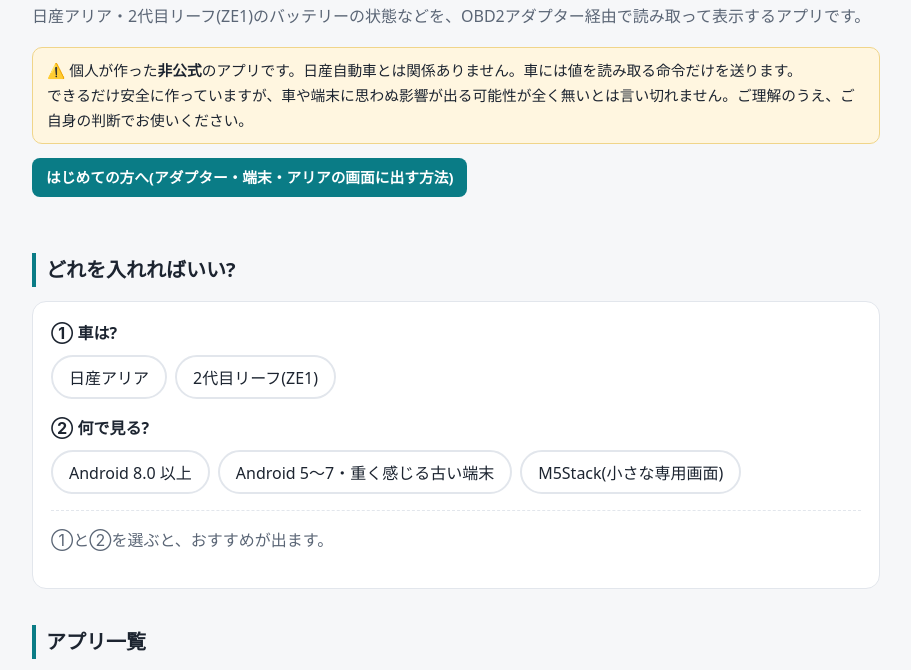
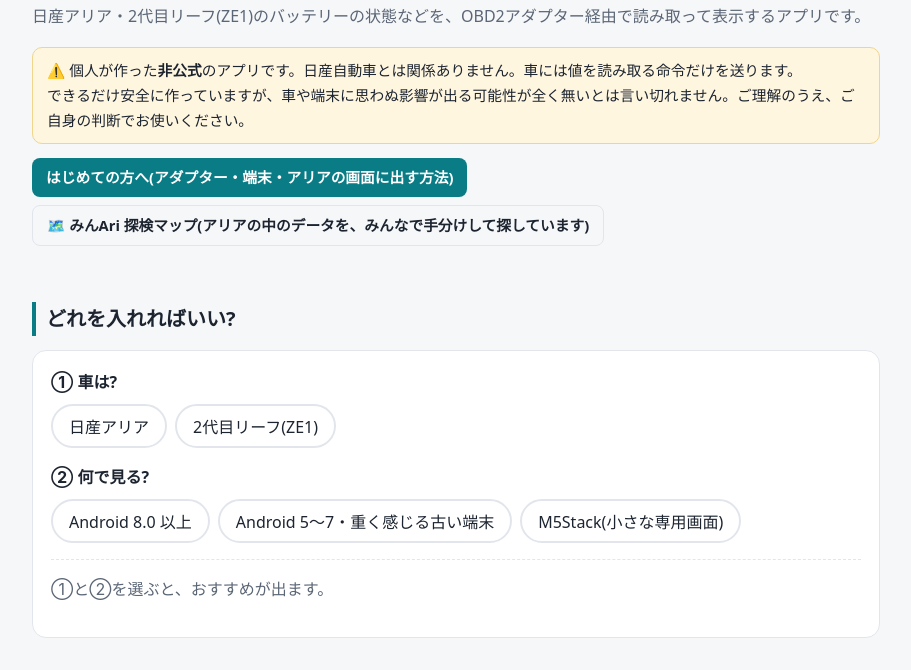
Before and after one commit to kojipa/kojipa.github.io, a plain HTML site: page index.html in a window 1280 px wide. Shown: the part 122-792 px from the top of the page, without its empty margins (184-1095 px from the left). Drawn offline with Linux system fonts and the light colour scheme; no server answers.

Commit message:
案内ページに「みんAri 探検マップ」へのボタンを追加

```diff
--- a/index.html
+++ b/index.html
@@ -105,6 +105,7 @@ footer{color:var(--sub);font-size:.85rem;padding:24px 0 48px;border-top:1px soli
   <div class="note">⚠️ 個人が作った<b>非公式</b>のアプリです。日産自動車とは関係ありません。車には値を読み取る命令だけを送ります。<br>
     できるだけ安全に作っていますが、車や端末に思わぬ影響が出る可能性が全く無いとは言い切れません。ご理解のうえ、ご自身の判断でお使いください。</div>
   <p style="margin:14px 0 0"><a class="btn main" href="start/">はじめての方へ(アダプター・端末・アリアの画面に出す方法)</a></p>
+  <p style="margin:8px 0 0"><a class="btn sub" href="https://ariya-survey.kjp-ad7.workers.dev/status">🗺️ みんAri 探検マップ(アリアの中のデータを、みんなで手分けして探しています)</a></p>
 </header>
 
 <section id="choose">
```
